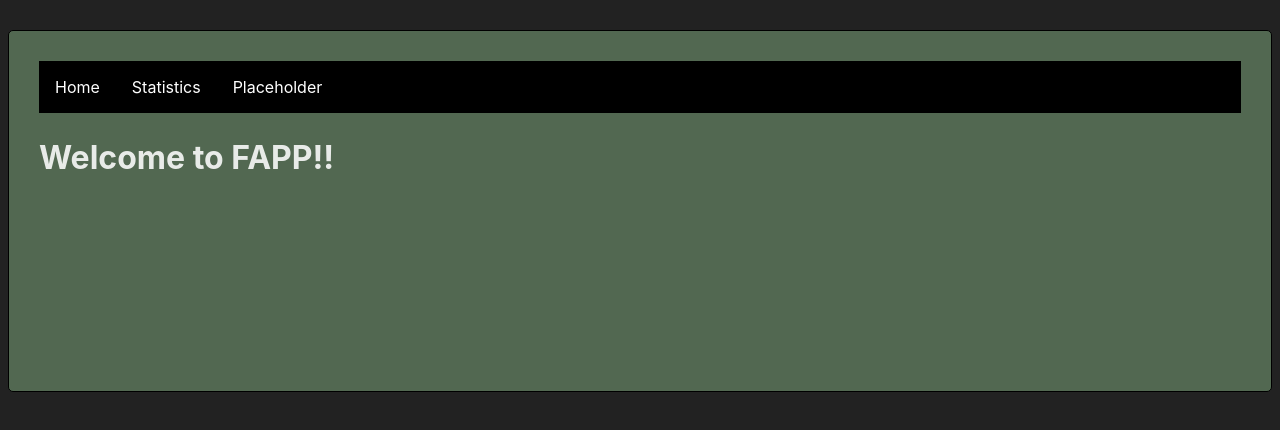
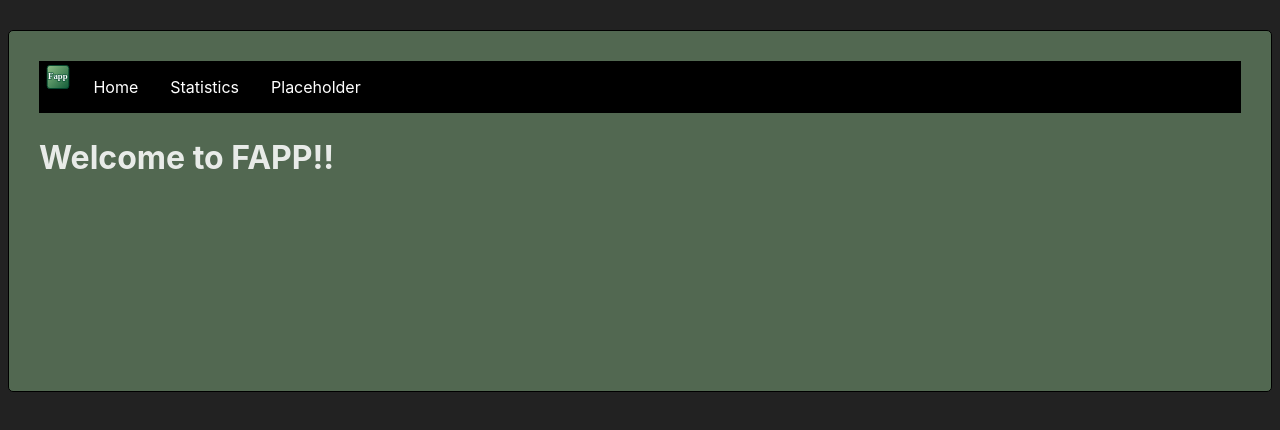
Before and after one commit to ioscrum-fapp/fapp, a React (Vite) app in the folder fapp/: page / in a window 1280 px wide. Shown: the top 430 px of the page. Built offline with nearby package versions, Linux system fonts and the light colour scheme.

Commit message:
Added Icon

```diff
--- a/fapp/src/pages/Layout.jsx
+++ b/fapp/src/pages/Layout.jsx
@@ -1,12 +1,17 @@
 import React from "react";
 import { Outlet, Link } from "react-router-dom";
 import "../styles/Layout.css";
+import Logo from "../assets/Icon.svg"
 
 export default function Layout() {
   return (
     <>
       <nav>
+
         <ul>
+          <li>
+            <img src={Logo} alt="logo"></img>
+          </li>
           <li>
             <Link to="/">Home</Link>
           </li>
--- a/fapp/src/styles/Layout.css
+++ b/fapp/src/styles/Layout.css
@@ -25,3 +25,8 @@ ul {
   .active {
     background-color: #04AA6D;
   }
+  img{
+    padding-top: 0.5vh;
+    height: 3vh;
+    width: 3vw;
+  }
```
Also changed, not shown: fapp/src/assets/Icon.svg (added).
